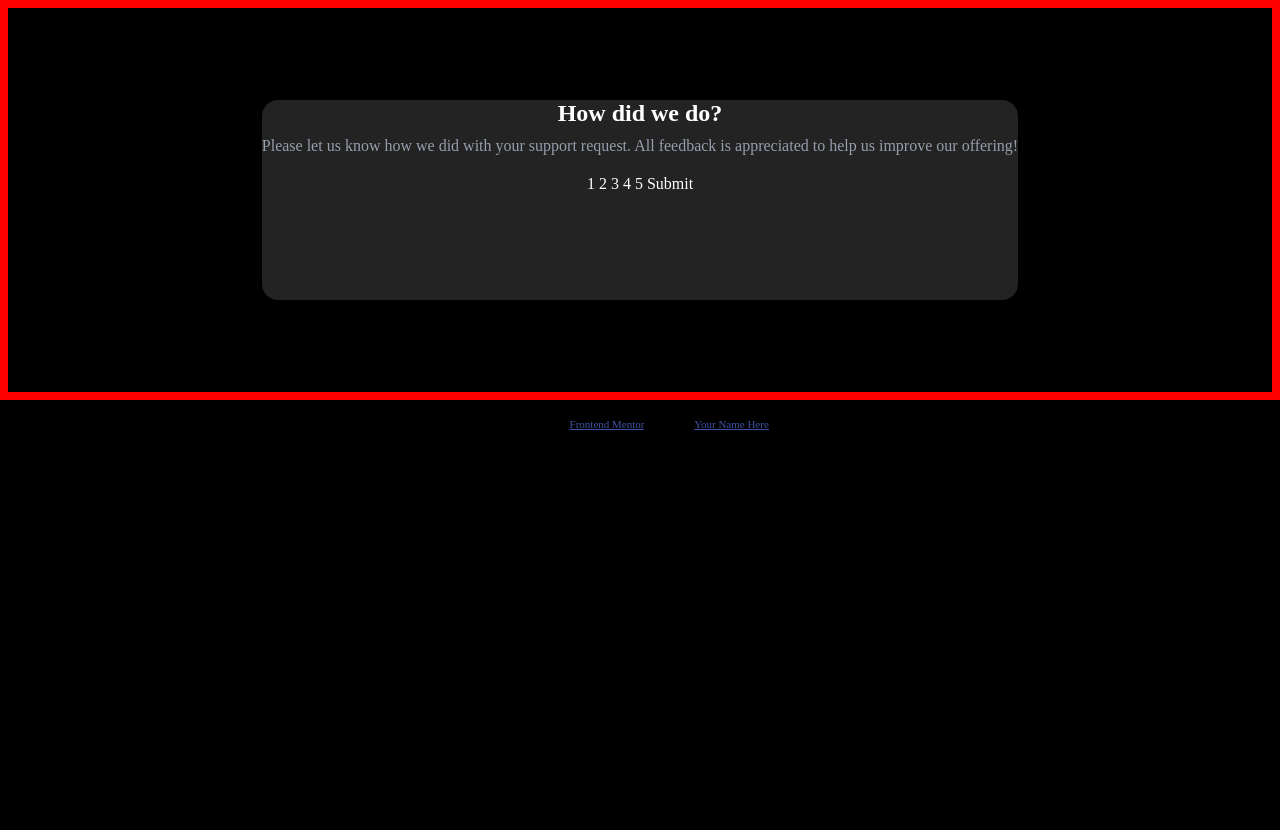
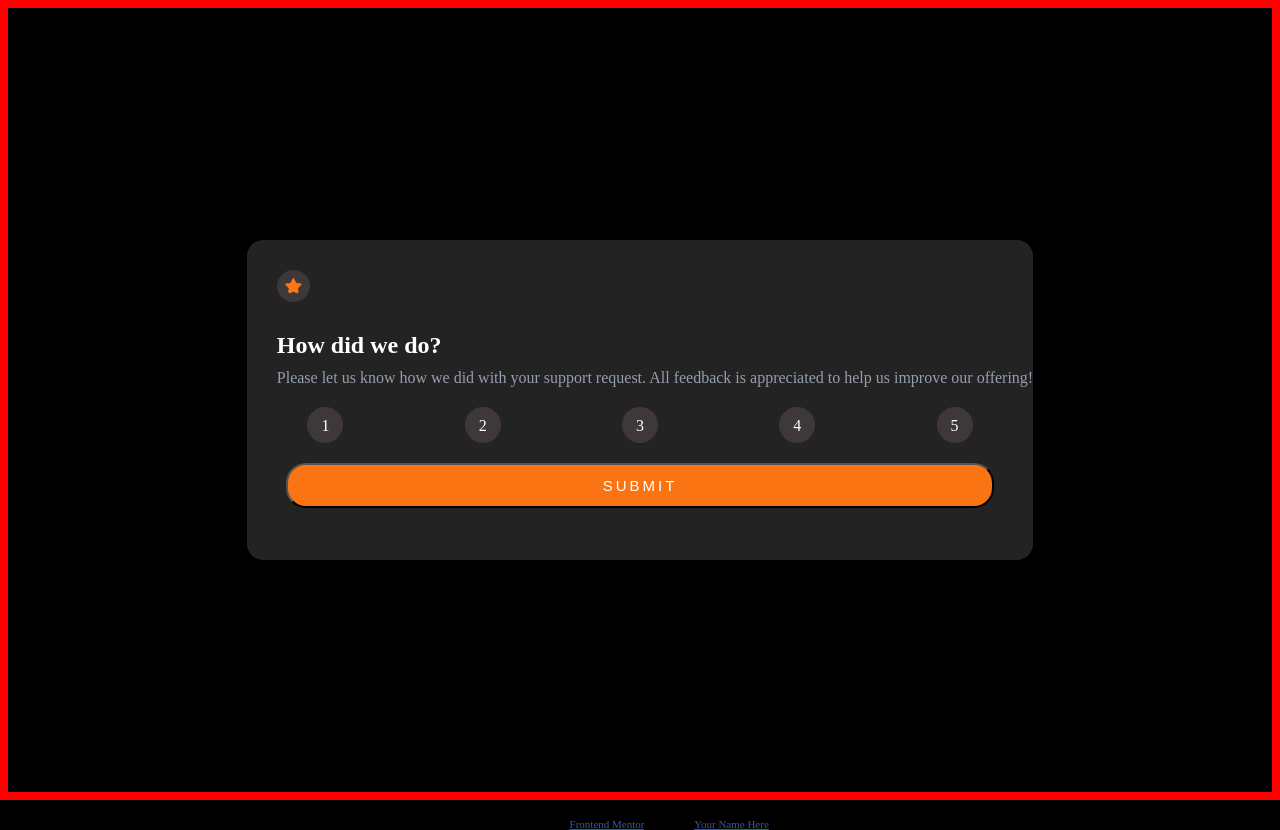
Before and after one commit to Emile-Massumov/Front-Mentor, a plain HTML site: page index.html in a window 1280 px wide. Before the commit the page ends 800 px from the top, so only its background shows below. Drawn offline with Linux system fonts and the light colour scheme.

Commit message:
added style

```diff
--- a/index.html
+++ b/index.html
@@ -20,19 +20,25 @@
   <!-- Rating state start -->
 <div class="content-wrapper">
   <div class="content">
-
+    <div class="star-logo">
+      <img src="./images/icon-star.svg" alt=""/>
+    </div>
   <div class="text">
   <h2>How did we do?</h2>
 
   <p class="text-p">Please let us know how we did with your support request. All feedback is appreciated
   to help us improve our offering!</p>
-
-  1 2 3 4 5
-
-  Submit
-  </div>
-  </div>
-  </div>
+  <div class="content-numbers">
+  <div class="circle">1</div>
+  <div class="circle">2</div>
+  <div class="circle">3</div>
+  <div class="circle">4</div>
+  <div class="circle">5</div>
+</div>
+<button type="submit" id="submit">Submit</button>
+</div>
+</div>
+</div>
 
   <!-- Rating state end -->
 
--- a/style.css
+++ b/style.css
@@ -15,22 +15,59 @@ body {
     color: hsl(217, 12%, 63%);
     text-align: left;
     margin-bottom: 20px;
+    padding: 0 0 0 30px;
 }
 .content-wrapper {
     display: flex;
     justify-content: center;
     align-items: center;
     border: 8px solid red;
-    height: 50vh;
+    height: 100vh;
     padding: 0 30px;
     text-align: center;
 
 }
 .content {
     background-color: rgb(36, 35, 35);
-    height: 25vh;
+    height: 40vh;
     border-radius: 16px;
 }
 h2 {
     margin-bottom: 10px;
+    text-align: left;
+    padding: 0 0 0 30px;
 }
+.star-logo {
+ display: flex;
+ padding: 30px 0 30px 30px;
+ }
+ .star-logo img {
+     background-color: rgb(62, 56, 56);
+     padding: 8px;
+     border-radius: 50%;
+ }
+ .circle {
+    background-color: rgb(62, 56, 56);
+    border-radius: 50%;
+    width: 36px;
+    height: 36px;
+    padding: 10px;
+}
+.content-numbers {
+    display: flex;
+    justify-content: space-around;
+    align-items: center;
+}
+button {
+    width: 90%;
+    height: 45px;
+    border-radius: 20px;
+    font-size: 15px;
+    background-color: hsl(25, 97%, 53%);
+    color: #fff;
+    text-transform:uppercase;
+    font-weight:400;
+    letter-spacing:3px;
+    cursor: pointer;
+    margin-top: 20px;
+}
```
